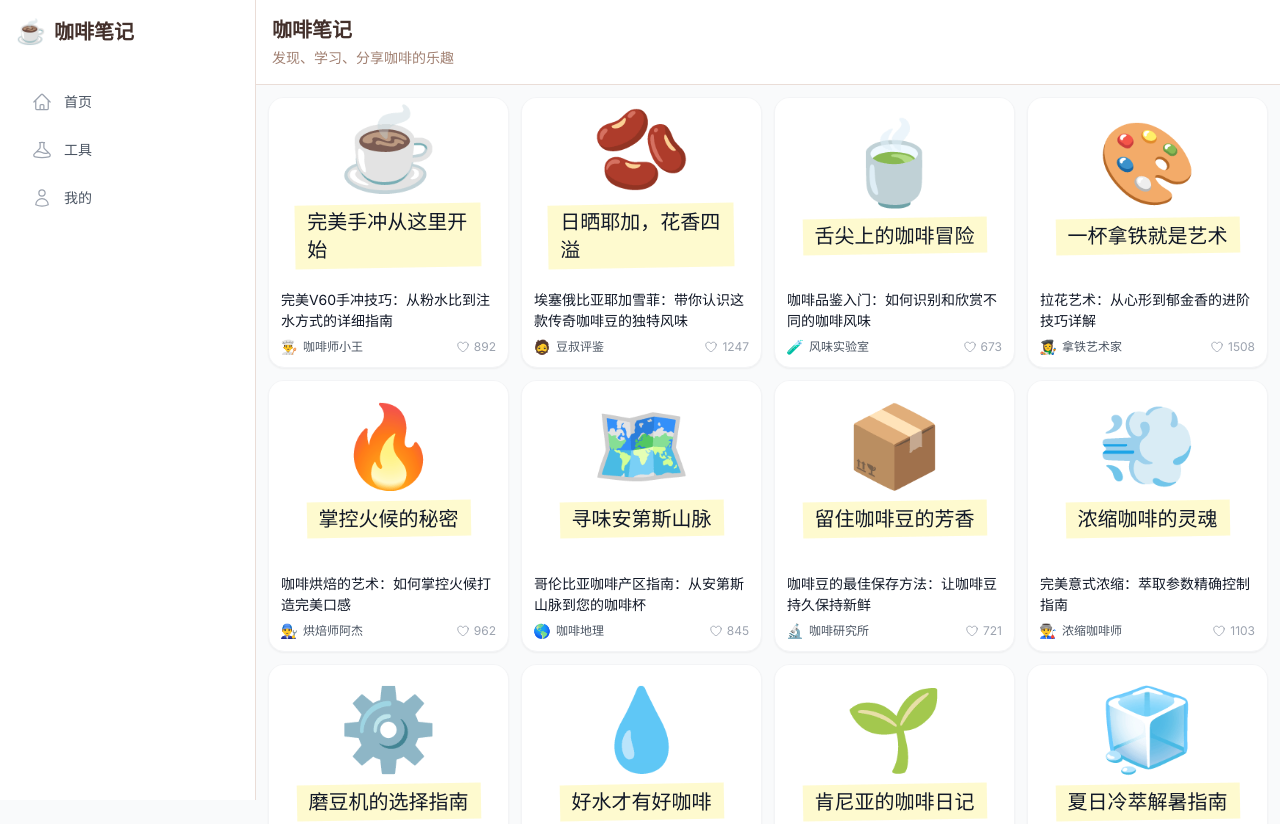
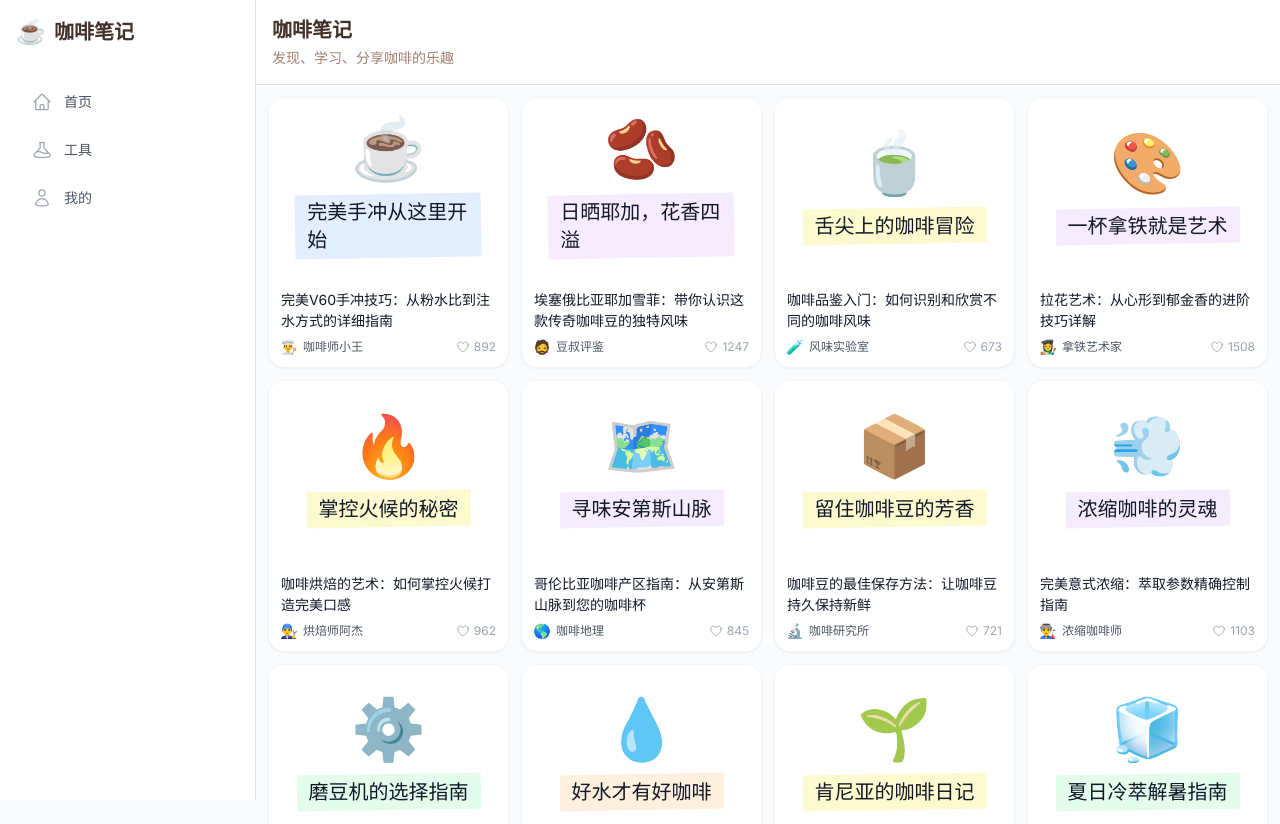
Before and after one commit to jqlong17/CoffeeNotes, a Next.js app: page /home in a window 1280 px wide. Shown: the top 824 px of the page. Built offline with nearby package versions, Linux system fonts and the light colour scheme.

Commit message:
feat: 为 ContentCard 添加随机背景颜色

```diff
--- a/src/app/components/ContentCard.tsx
+++ b/src/app/components/ContentCard.tsx
@@ -1,5 +1,16 @@
 import { HeartIcon } from '@heroicons/react/24/outline'
 import { HeartIcon as HeartSolidIcon } from '@heroicons/react/24/solid'
+import { useMemo } from 'react'
+
+// 背景颜色选项
+const BG_COLORS = [
+  'bg-yellow-100/80',  // 黄色
+  'bg-blue-100/80',    // 蓝色
+  'bg-green-100/80',   // 绿色
+  'bg-pink-100/80',    // 粉色
+  'bg-purple-100/80',  // 紫色
+  'bg-orange-100/80',  // 橙色
+]
 
 interface ContentCardProps {
   imageEmoji: string
@@ -25,6 +36,12 @@ export default function ContentCard({
   onLike,
   onClick,
 }: ContentCardProps) {
+  // 使用 useMemo 确保在重新渲染时保持相同的背景颜色
+  const bgColor = useMemo(() => {
+    const randomIndex = Math.floor(Math.random() * BG_COLORS.length)
+    return BG_COLORS[randomIndex]
+  }, [])
+
   return (
     <div
       className="group flex flex-col rounded-2xl overflow-hidden bg-white hover:bg-gray-50 shadow-sm hover:shadow-md transition-all duration-300 cursor-pointer border border-gray-100"
@@ -38,12 +55,12 @@ export default function ContentCard({
         {/* 内容容器 */}
         <div className="absolute inset-0 flex flex-col items-center justify-center p-4">
           {/* Emoji */}
-          <div className="text-[80px] leading-none mb-4 opacity-90">
+          <div className="text-[60px] leading-none mb-4 opacity-90">
             {imageEmoji}
           </div>
           {/* 大字文本 */}
           <div className="relative inline-block max-w-[90%]">
-            <span className="absolute inset-0 bg-yellow-100/80 -rotate-1 block"></span>
+            <span className={`absolute inset-0 ${bgColor} -rotate-1 block`}></span>
             <span className="relative text-xl font-medium text-gray-900 px-3 py-1 inline-block">
               {image_content}
             </span>
```
